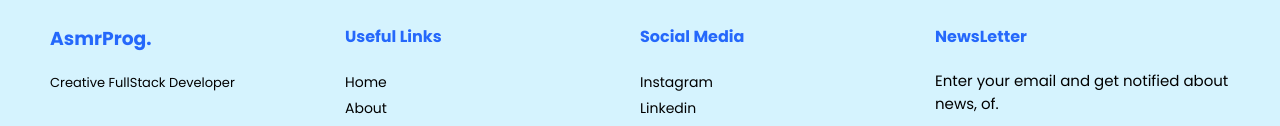
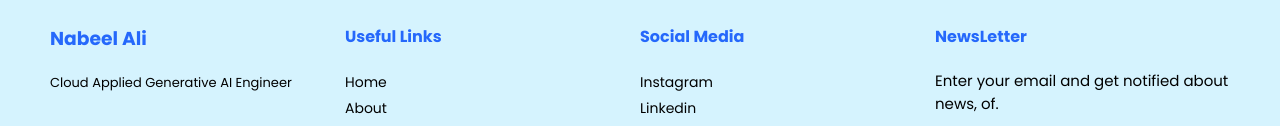
Before and after one commit to NabeelManjhoti/html-css-projects, a plain HTML site: page personal portfolio website/index.html in a window 1280 px wide. Shown: the part 1628-1754 px from the top of the page. Drawn offline with nearby package versions, Linux system fonts and the light colour scheme.

Commit message:
Update index.html

```diff
--- a/personal portfolio website/index.html
+++ b/personal portfolio website/index.html
@@ -136,8 +136,8 @@
 
     <div class="cols">
         <div class="about-col">
-            <h3>AsmrProg.</h3>
-            <p>Creative FullStack Developer</p>
+            <h3>Nabeel Ali</h3>
+            <p>Cloud Applied Generative AI Engineer</p>
         </div>
 
         <div class="links-col">
```
